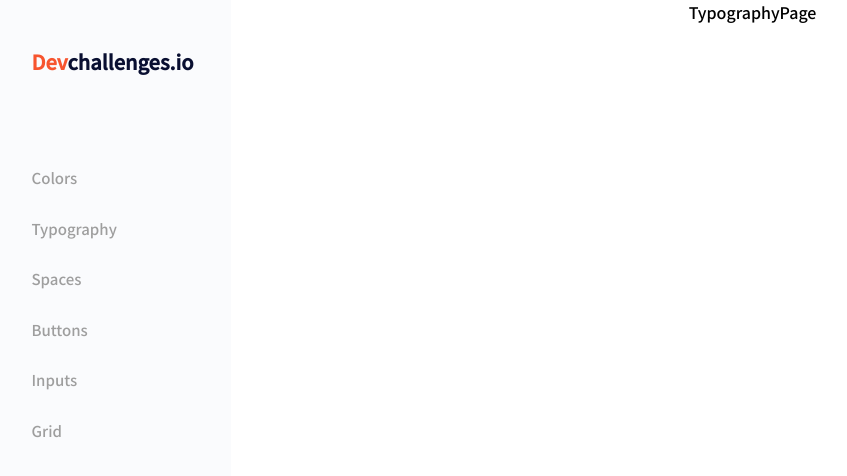
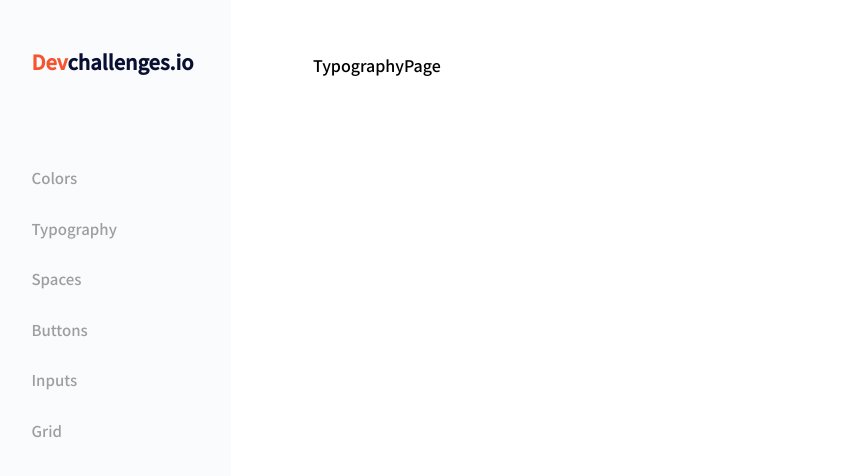
Before and after one commit to Estani02/Reusable-Components, a React (Vite) app: page /typography in a window 1280 px wide. Shown: the top 476 px of the page, without its empty margins (6-853 px from the left). Built offline with nearby package versions, Linux system fonts and the light colour scheme.

Commit message:
margin left in content

```diff
--- a/src/App.jsx
+++ b/src/App.jsx
@@ -8,7 +8,7 @@ function App() {
   return (
     <div className="flex h-full w-full">
       <SideBar />
-      <div className="flex justify-center ml-[237px] w-full">
+      <div className="flex ml-[319px] mt-[53px] w-full">
         <Outlet />
       </div>
     </div>
```
